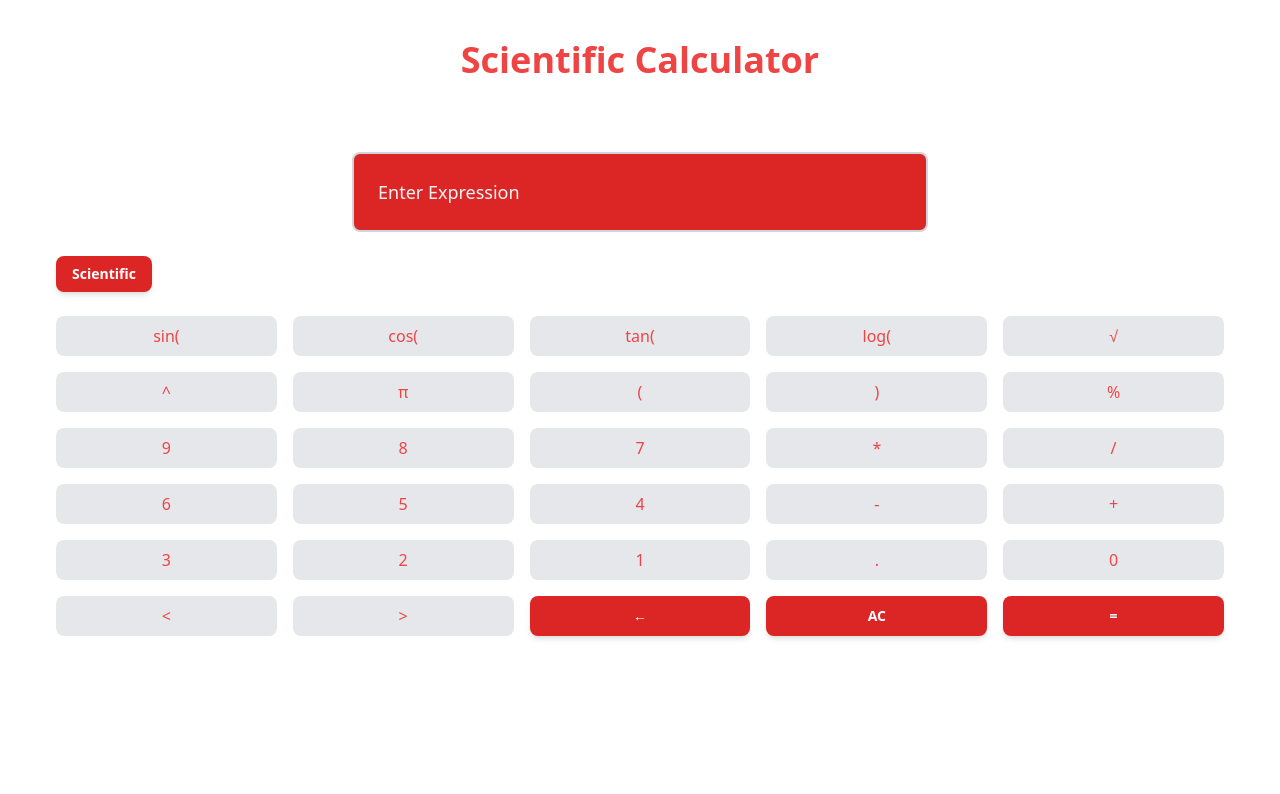
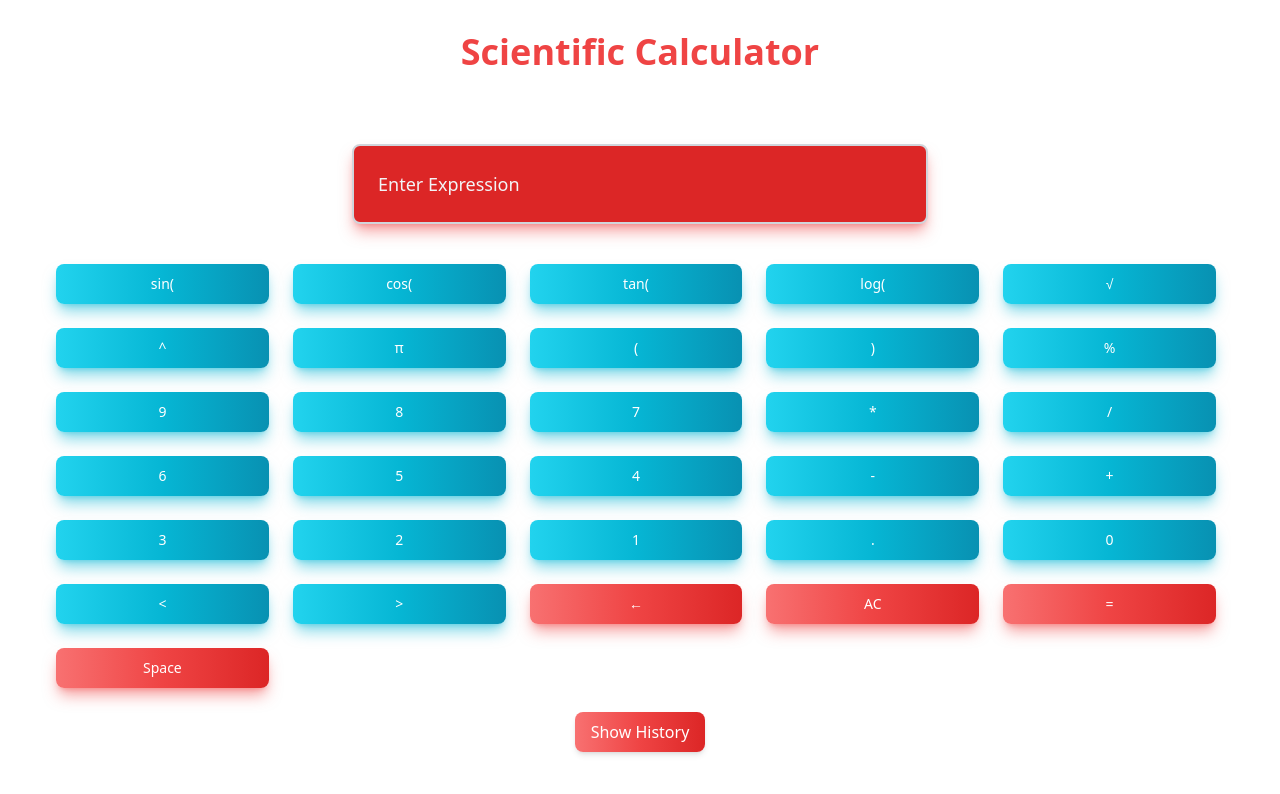
Before and after one commit to JamesIanJuban/ian-calculator, a Vue app: page / in a window 1280 px wide. Shown: the top 794 px of the page. Built offline with nearby package versions, Linux system fonts and the light colour scheme.

Commit message:
History button

```diff
--- a/src/App.vue
+++ b/src/App.vue
@@ -1,6 +1,6 @@
 <template>
   <article class="text-center">
-    <h1 class="text-4xl text-red-500 mt-10 font-bold">Scientific Calculator</h1>
+    <h1 class="text-4xl text-red-500 mt-8 font-bold">Scientific Calculator</h1>
       <CalculatorContainer/>
   </article>
 </template>
--- a/src/Basic.js
+++ /dev/null
@@ -1,22 +0,0 @@
-export const number = [
-    { text: '9' },
-    { text: '8' },
-    { text: '7' },
-    { text: '(' },
-    { text: ')' },
-    { text: '6' },
-    { text: '5' },
-    { text: '4' },
-    { text: '<' },
-    { text: '>' },
-    { text: '3' },
-    { text: '2' },
-    { text: '1' },
-    { text: '/' },
-    { text: '*' },
-    { text: '%' },
-    { text: '0' },
-    { text: '.' },
-    { text: '-' },
-    { text: '+' },
-]
--- a/src/components/CalculatorContainer.vue
+++ b/src/components/CalculatorContainer.vue
@@ -1,26 +1,29 @@
 <template>
-      <div class="container box justify-center items-center p-8">
+    <div class="container box justify-center items-center p-8 relative">
       <!-- Calculator display -->
     <div class="display mb-6 mt-10 flex justify-center">
-            <input type="text" v-model="inputStr" placeholder="Enter Expression" @keydown.enter="calculate" @input="validateInput" class="input-text w-full max-w-xl px-6 py-4 md:py-6 text-lg rounded-lg text-white border-2 border-gray-300 bg-red-600 placeholder-gray-100 focus:border-blue-500 focus:outline-none transition duration-300 ease-in-out">
-        </div>
-
-    <!-- Scientific/Normal mode buttons -->
-    <div class="grid grid-cols-5 gap-5 ml-6 mb-2">
-      <button @click="toggleMode" class="text-white font-semibold text-sm py-2 w-24 bg-red-600 hover:bg-red-700 rounded-lg focus:outline-none shadow-md transition duration-300 ease-in-out">{{ mode === 'Normal' ? 'Scientific' : 'Normal' }}</button>
+      <input type="text" v-model="inputStr" placeholder="Enter Expression" @keydown.enter="calculate" @input="validateInput" class="input-text w-full max-w-xl px-6 py-4 md:py-6 text-lg rounded-lg text-white border-2 border-gray-300 bg-red-600 shadow-lg shadow-red-500/50 dark:shadow-lg dark:shadow-red-800/80 placeholder-gray-100 focus:border-blue-500 focus:outline-none transition duration-300 ease-in-out">
     </div>
       <!-- Operation buttons -->
     <div class="grid grid-cols-5 gap-4 px-6 py-4">
+      <button v-for="item in numeric" :key="item.text" class="text-white bg-gradient-to-r from-cyan-400 via-cyan-500 to-cyan-600 hover:bg-gradient-to-br focus:ring-4 focus:outline-none focus:ring-cyan-300 dark:focus:ring-cyan-800 shadow-lg shadow-cyan-500/50 dark:shadow-lg dark:shadow-cyan-800/80 font-medium rounded-lg text-sm px-5 py-2.5 text-center me-2 mb-2" @click="handleButtonClick(item)">{{ item.text }}</button>
+      <button class="text-white bg-gradient-to-r from-red-400 via-red-500 to-red-600 hover:bg-gradient-to-br focus:ring-4 focus:outline-none focus:ring-red-300 dark:focus:ring-red-800 shadow-lg shadow-red-500/50 dark:shadow-lg dark:shadow-red-800/80 font-medium rounded-lg text-sm px-5 py-2.5 text-center me-2 mb-2 transition duration-300 ease-in-out" @click="remove">←</button>
+      <button class="text-white bg-gradient-to-r from-red-400 via-red-500 to-red-600 hover:bg-gradient-to-br focus:ring-4 focus:outline-none focus:ring-red-300 dark:focus:ring-red-800 shadow-lg shadow-red-500/50 dark:shadow-lg dark:shadow-red-800/80 font-medium rounded-lg text-sm px-5 py-2.5 text-center me-2 mb-2" @click="clear">AC</button>
+      <button class="text-white bg-gradient-to-r from-red-400 via-red-500 to-red-600 hover:bg-gradient-to-br focus:ring-4 focus:outline-none focus:ring-red-300 dark:focus:ring-red-800 shadow-lg shadow-red-500/50 dark:shadow-lg dark:shadow-red-800/80 font-medium rounded-lg text-sm px-5 py-2.5 text-center me-2 mb-2" @click="calculate">=</button>
+      <button class="text-white bg-gradient-to-r from-red-400 via-red-500 to-red-600 hover:bg-gradient-to-br focus:ring-4 focus:outline-none focus:ring-red-300 dark:focus:ring-red-800 shadow-lg shadow-red-500/50 dark:shadow-lg dark:shadow-red-800/80 font-medium rounded-lg text-sm py-2.5 text-center me-2 mb-2" @click="addSpace">Space</button>
+    </div>
 
-            <button v-for="item in numeric" :key="item.text" class="text-red-500 py-2 rounded-lg bg-gray-200 hover:bg-gray-300" @click="handleButtonClick(item)">{{ item.text }}</button>
+      <!-- Calculation History Menu -->
+      <button @click="toggleHistory" class="text-white bg-gradient-to-r from-red-400 via-red-500 to-red-600 hover:bg-red-700 px-4 py-2 rounded-lg shadow-md transition duration-300 ease-in-out focus:outline-none"> {{ showHistory ? 'Hide History' : 'Show History' }} </button>
 
-            <button class="text-white font-semibold text-sm py-2 bg-red-600 hover:bg-red-700 rounded-lg focus:outline-none shadow-md transition duration-300 ease-in-out" @click="remove">←</button>
-            <button class="text-white font-semibold text-sm py-2 bg-red-600 hover:bg-red-700 rounded-lg focus:outline-none shadow-md transition duration-300 ease-in-out" @click="clear">AC</button>
-            <button class="text-white font-semibold text-sm py-2 bg-red-600 hover:bg-red-700 rounded-lg focus:outline-none shadow-md transition duration-300 ease-in-out" @click="calculate">=</button>
+    <div v-if="showHistory" class="absolute left-1/2 transform -translate-x-1/2 mt-2 w-64 bg-red-600 text-white rounded-lg shadow-lg z-10">
+      <h3 class="text-white bg-gradient-to-r from-red-400 via-red-500 to-red-600 shadow-lg shadow-red-500/50 dark:shadow-lg dark:shadow-red-800/80 px-4 py-3 rounded-t-lg font-semibold"> Calculation History </h3>
+      <ul class="divide-y divide-red-700">
+      <li v-for=" (calculation, index) in history" :key="index" class="px-4 py-3 hover:bg-red-700 transition duration-300 ease-in-out"> {{ calculation }} </li>
+      </ul>
     </div>
     </div>
 </template>
-
 
 <script>
 import { numeric } from '@/data.js';
@@ -31,7 +34,10 @@ export default {
     return {
           inputStr: '',
           numeric: numeric,
-      mode: 'Normal', // Default mode
+          mode: 'Normal',
+          disableFunction: false ,// Initialize disableFunction to false
+          history: [], // Initialize empty history array
+          showHistory: false // Flag to toggle display of history dropdown
     };
   },
   methods: {
@@ -42,8 +48,13 @@ export default {
           this.inputStr += button.text;
       }
     },
-    validateInput() {
-          this.inputStr = this.inputStr.replace(/[^-()\d/*+.π]|%/g, '');
+    validateInput(event) {
+      if (event.key === ' ') {
+          this.addSpace();
+      }
+      else {
+          this.inputStr = this.inputStr.replace(/[^-()\d/*+.π ]/g, '');
+      }
     },
     clear() {
           this.inputStr = '';
@@ -57,19 +68,25 @@ export default {
           this.inputStr = '';
         return;
         }
-        let expression = this.inputStr.replace(/%/g, '/100');
+        let expression = this.inputStr.replace(/%/g,'/100');
         const result = Function('"use strict";return (' + expression + ')')();
         if (!isNaN(result) && result !== Infinity) {
           this.inputStr = result.toString();
-        } else {
+          this.history.push(expression + ' = ' + result);
+        }
+        else {
           throw new Error('Invalid expression');
         }
-      } catch (error) {
+        }
+        catch (error) {
           this.inputStr = error.message;
         }
     },
-    toggleMode() {
-          this.mode = this.mode === 'Normal' ? 'Scientific' : 'Normal';
+    toggleHistory() {
+          this.showHistory = !this.showHistory;
+    },
+    addSpace() {
+          this.inputStr += ' ';
     }
   }
 };
```
Also changed, not shown: src/data.js (+5 -5 lines), src/components/BasicContainer.vue (deleted). Lines whose indentation alone changed are shown as unchanged.
